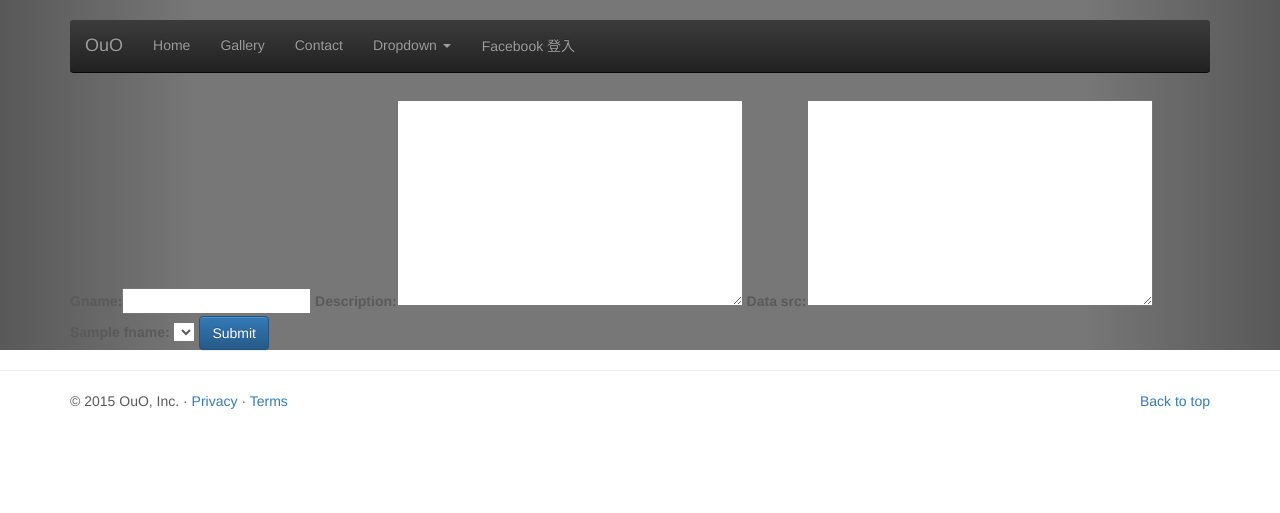
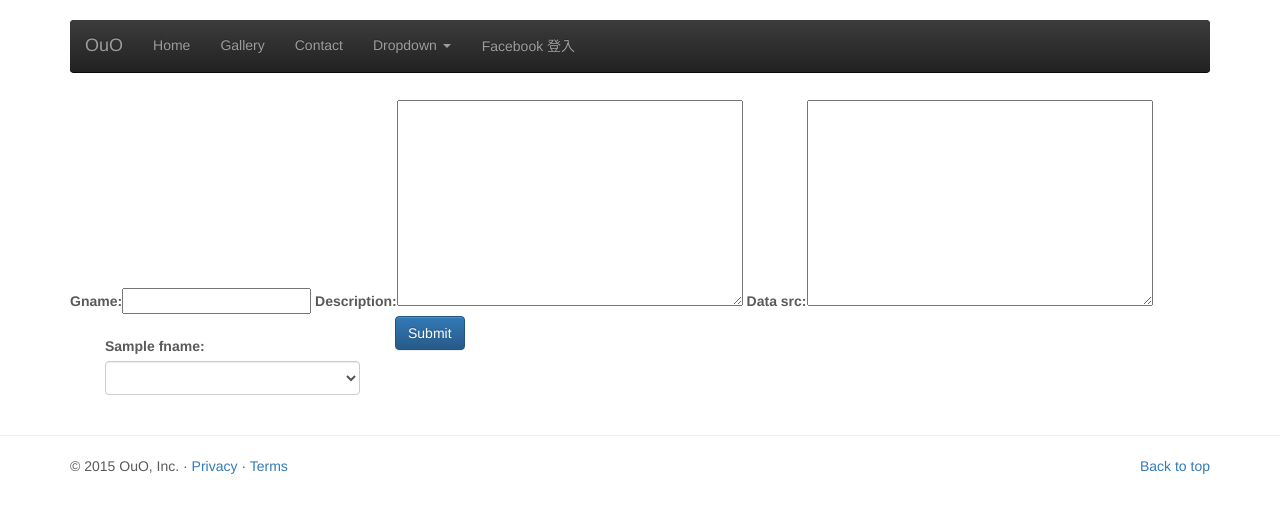
Before and after one commit to hydai/OuO, a Django app: template templates/create_graph.html in a window 1280 px wide. Shown: the top 513 px of the page. Run offline with Django 3.2, Linux system fonts and the light colour scheme; tables that the repository leaves empty hold one stand-in row (values such as "Sample post"); the template is opened without the code that fills it: values that come from a table or form of the project are taken from there, most other values are stand-ins (such as "Sample title", 1, 10 or a date in 2020); data that the repository does not hold is empty; some libraries are stand-ins or nearby versions.

Commit message:
add and remove lots of shit

```diff
--- a/templates/base.html
+++ b/templates/base.html
@@ -29,7 +29,7 @@
                             <span class="icon-bar"></span>
                             <span class="icon-bar"></span>
                         </button>
-                        <a class="navbar-brand" href="#">OuO</a>
+                        <a class="navbar-brand" href="/">OuO</a>
                     </div>
                     <div id="navbar" class="navbar-collapse collapse">
                         <ul class="nav navbar-nav">
--- a/templates/create_graph.html
+++ b/templates/create_graph.html
@@ -38,7 +38,7 @@
   })
 })
 </script>
-<div class="fluid-container" style="background: url(https://s3-ap-northeast-1.amazonaws.com/hackntu/picture/bg-gray.png) repeat; background-size: contain;">
+<div class="fluid-container">
   <br>
   <br>
   <br>
@@ -52,9 +52,11 @@
 
 
       {% for field in fields %}
-      <label for="{{ field.fname }}">{{ field.fname }}:</label>
-      <select id="{{ field.fname }}" name="{{ field.fname }}">
-      </select>
+      <div class="form-group col-lg-3" style="margin:20px">
+        <label for="{{ field.fname }}">{{ field.fname }}:</label>
+        <select class="form-control" id="{{ field.fname }}" name="{{ field.fname }}">
+        </select>
+      </div>
       {% endfor %}
       <button type="submit" name="userlevel_form" class="btn btn-primary">Submit</button>
     </form>
--- a/templates/graph.html
+++ b/templates/graph.html
@@ -2,7 +2,7 @@
 <title>Graph | OuO</title>
 {% endblock %} {% block body_block %}
 <!-- Wrap the rest of the page in another container to center all the content. -->
-<div class="fluid-container" style="background: url(https://s3-ap-northeast-1.amazonaws.com/hackntu/picture/bg-gray.png) repeat; background-size: contain;">
+<div class="fluid-container">
   <br>
   <br>
   <br>
```
